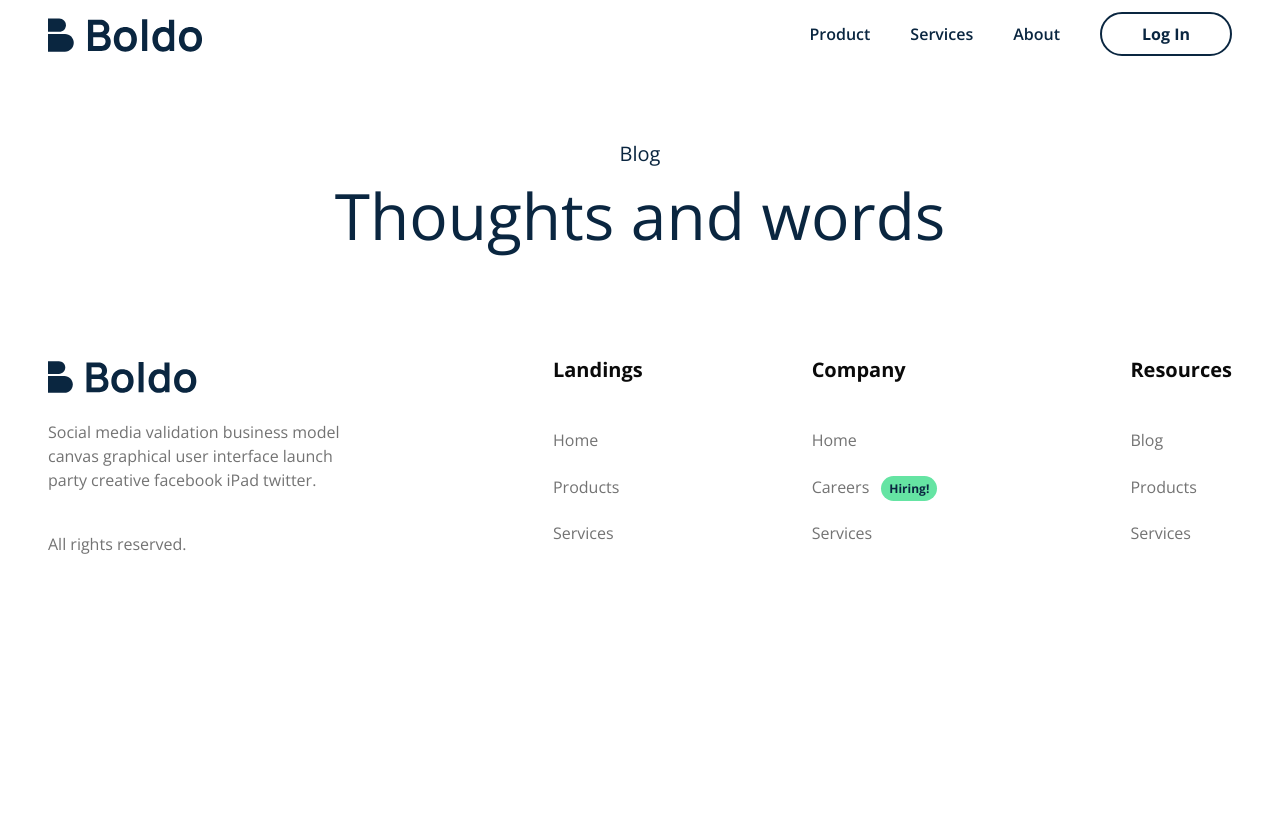
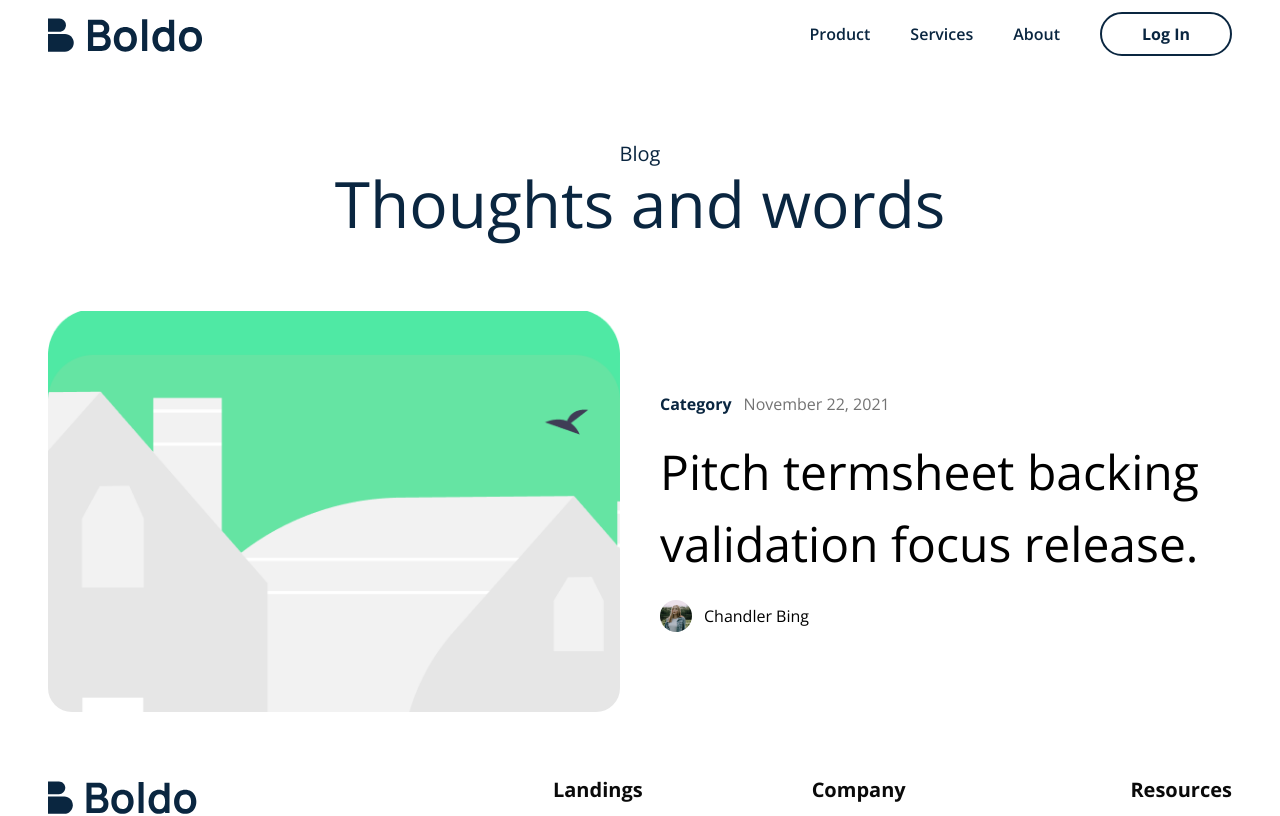
Before and after one commit to KcPele/boldo, a Next.js app: page / in a window 1280 px wide. Shown: the top 816 px of the page. Built offline with nearby package versions, Linux system fonts and the light colour scheme.

Commit message:
feat: added featured-articles

```diff
--- a/src/app/page.tsx
+++ b/src/app/page.tsx
@@ -1,9 +1,11 @@
 import { Heading } from "@/components/heading";
+import { FeaturedArticle } from "@/components/featured-article";
 
 export default function Home() {
   return (
     <div>
       <Heading />
+      <FeaturedArticle />
     </div>
   );
 }
--- /dev/null
+++ b/src/components/featured-article.tsx
@@ -0,0 +1,47 @@
+import Image from "next/image";
+
+export function FeaturedArticle() {
+  return (
+    <section className=" grid md:grid-cols-2 gap-10 items-center">
+      {/* Left image */}
+      <div className="order-1 md:order-none">
+        <div className="relative w-full overflow-hidden rounded-3xl">
+          <Image
+            src="/featured-hero.png"
+            alt="Featured article image"
+            width={600}
+            height={421}
+            className="h-auto w-full object-cover"
+            priority
+          />
+        </div>
+      </div>
+
+      {/* Right content */}
+      <div className="flex flex-col gap-5">
+        <div className="flex items-center gap-3">
+          <span className="text-boldo-blue-dark font-bold">Category</span>
+          <span className="text-muted-foreground">November 22, 2021</span>
+        </div>
+        <h2 className="md:text-5xl text-3xl leading-[1.5] text-black">
+          Pitch termsheet backing validation focus release.
+        </h2>
+
+        <div className="flex items-center gap-3">
+          <div className="size-8 overflow-hidden rounded-full">
+            <Image
+              src="/featured-author.png"
+              alt="Featured author"
+              width={32}
+              height={32}
+              className="h-full w-full object-cover"
+            />
+          </div>
+          <span className="text-black">Chandler Bing</span>
+        </div>
+      </div>
+    </section>
+  );
+}
+
+export default FeaturedArticle;
--- a/src/components/heading.tsx
+++ b/src/components/heading.tsx
@@ -1,8 +1,10 @@
 export function Heading() {
   return (
-    <div className="text-center mt-11 p-7">
+    <header className="text-center my-11 p-7">
       <h3 className="text-boldo-blue-dark text-xl">Blog</h3>
-      <h3 className="text-boldo-blue-dark text-[64px]  ">Thoughts and words</h3>
-    </div>
+      <h3 className="text-boldo-blue-dark md:text-[64px] text-4xl  ">
+        Thoughts and words
+      </h3>
+    </header>
   );
 }
--- a/src/components/navbar.tsx
+++ b/src/components/navbar.tsx
@@ -21,7 +21,7 @@ export function Navbar() {
   }, [open]);
 
   return (
-    <header className="w-full">
+    <div className="w-full">
       <div className=" py-3 flex items-center justify-between">
         <Link href="/" aria-label="Boldo home" className="flex items-center">
           <Image src="/logo.svg" alt="Boldo" width={162} height={42} priority />
@@ -118,7 +118,7 @@ export function Navbar() {
           </nav>
         </div>
       ) : null}
-    </header>
+    </div>
   );
 }
 
```
Also changed, not shown: public/featured-author.png (added), public/featured-hero.png (added).
